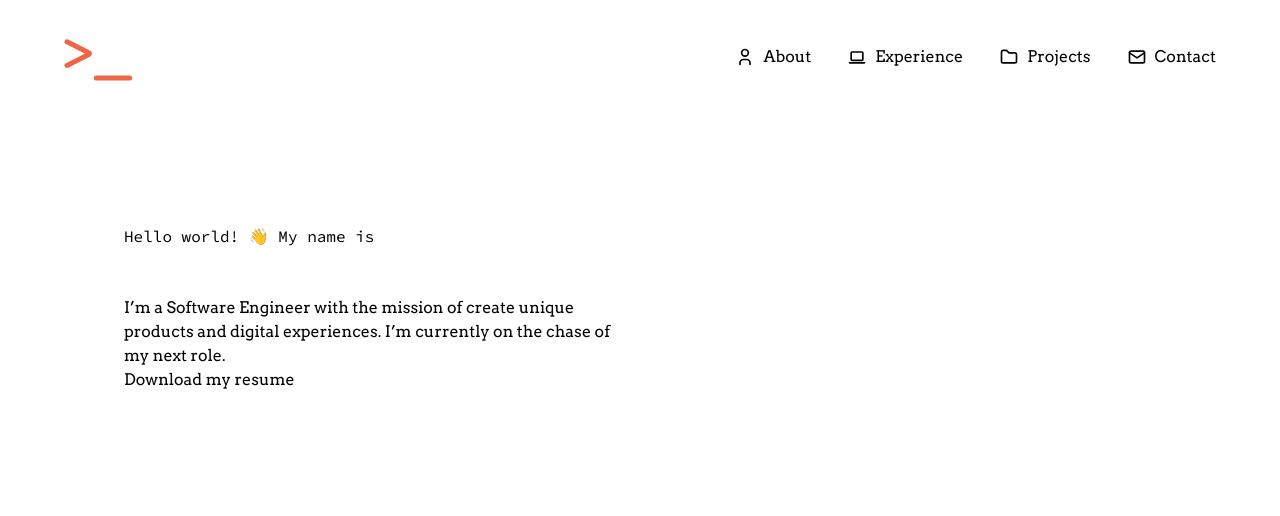
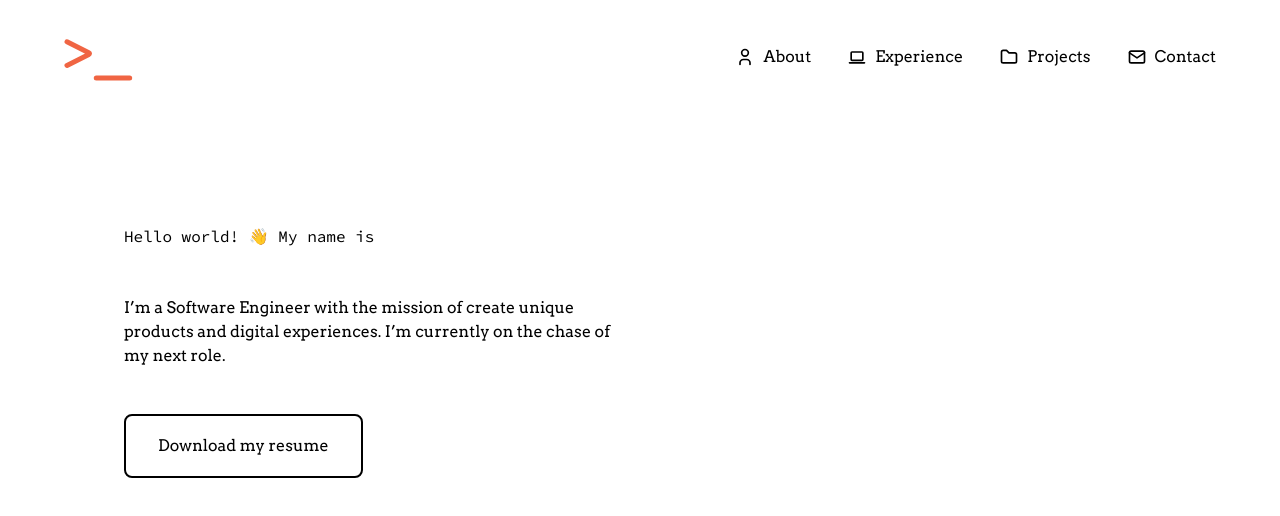
Before and after one commit to jhonnyfmartinez/portfolio-v1, a Next.js app: page / in a window 1280 px wide. Shown: the top 516 px of the page. Built offline with nearby package versions, Linux system fonts and the light colour scheme.

Commit message:
feat: button css file removed
Using inline tailwind classes instead

```diff
--- a/app/components/Button.tsx
+++ b/app/components/Button.tsx
@@ -1,17 +1,30 @@
 import clsx from 'clsx';
 import Link from 'next/link';
 import { HTMLAttributeAnchorTarget, PropsWithChildren } from 'react';
+
+type ButtonColor = 'primary';
 
 type ButtonProps = {
   className?: string;
   href: string;
   target?: HTMLAttributeAnchorTarget;
   download?: boolean;
+  color?: ButtonColor;
 };
 
-const Button = (props: PropsWithChildren<ButtonProps>) => (
+const buttonColors = {
+  primary: 'border-[2px] border-solid border-primary rounded-lg hover:text-primary',
+};
+
+const Button = ({ color = 'primary', ...props }: PropsWithChildren<ButtonProps>) => {
+  const colorClassName = buttonColors[color];
+  return (
     <Link
-    className={clsx(['btn btn-primary', props.className])}
+      className={clsx([
+        'w-fit flex items-center gap-2.5 px-8 py-[18px]',
+        colorClassName,
+        props.className,
+      ])}
       href={props.href}
       target={props.target}
       download={props.download}
@@ -19,5 +32,6 @@ const Button = (props: PropsWithChildren<ButtonProps>) => (
       {props.children}
     </Link>
   );
+};
 
 export default Button;
--- a/app/styles/components/button.css
+++ /dev/null
@@ -1,7 +0,0 @@
-.btn {
-  @apply w-fit flex items-center gap-2.5 px-8 py-[18px];
-}
-
-.btn-primary {
-  @apply border-[2px] border-solid border-primary rounded-lg hover:text-primary;
-}
--- a/app/styles/index.css
+++ b/app/styles/index.css
@@ -8,7 +8,6 @@
 }
 
 @layer components {
-  @import 'components/button.css';
 }
 
 @tailwind utilities;
```
Lines whose indentation alone changed are shown as unchanged.
